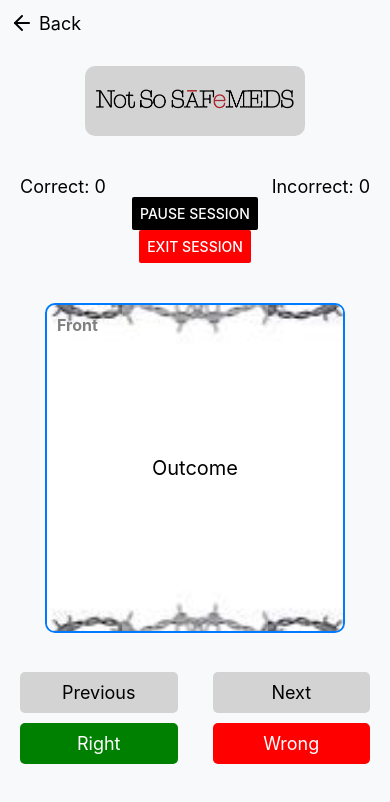
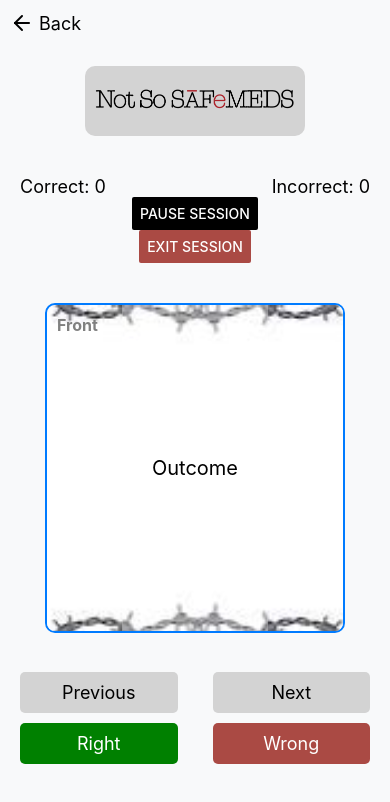
Before and after one commit to Jordan-Richards/Demo-Flash, a React Native app: screen /Flashcards in a window 390 px wide. Shown: the top 802 px of the page. Built offline with nearby package versions, Linux system fonts and the light colour scheme.

Commit message:
chore: Update button colors in FlashcardScreen and PreviousSessionsScreen

```diff
--- a/src/Screens/FlashcardScreen.js
+++ b/src/Screens/FlashcardScreen.js
@@ -200,7 +200,7 @@ const FlashcardScreen = ({ route }) => {
         <Text style={[styles.scoreText, { color: theme.textColor }]}>Incorrect: {incorrectAnswers}</Text>
       </View>
       <Button title="Pause Session" onPress={handlePauseSession} color={isDarkMode ? 'white' : 'black'} />
-      <Button title="Exit Session" onPress={handleExitSession} color="red" />
+      <Button title="Exit Session" onPress={handleExitSession} color="#AA4A44" />
       <View style={styles.cardContainer}>
         {currentCard ? (
           <TouchableOpacity onPress={flipCard}>
@@ -230,7 +230,7 @@ const FlashcardScreen = ({ route }) => {
           <TouchableOpacity style={[styles.answerButton, styles.rightButton]} onPress={() => handleAnswer(true)}>
             <Text style={styles.answerButtonText}>Right</Text>
           </TouchableOpacity>
-          <TouchableOpacity style={[styles.answerButton, styles.wrongButton]} onPress={() => handleAnswer(false)}>
+          <TouchableOpacity style={[styles.answerButton, { backgroundColor: '#AA4A44' }]} onPress={() => handleAnswer(false)}>
             <Text style={styles.answerButtonText}>Wrong</Text>
           </TouchableOpacity>
         </View>
@@ -347,9 +347,6 @@ const styles = StyleSheet.create({
   rightButton: {
     backgroundColor: 'green',
   },
-  wrongButton: {
-    backgroundColor: 'red',
-  },
   answerButtonText: {
     color: 'white',
     fontSize: 18,
--- a/src/Screens/PreviousSessionsScreen.js
+++ b/src/Screens/PreviousSessionsScreen.js
@@ -36,7 +36,7 @@ const PreviousSessionsScreen = () => {
   };
 
   const renderSessionItem = ({ item }) => (
-    <View style={[styles.sessionItem, { borderColor: 'red' }]}>
+    <View style={[styles.sessionItem, { borderColor: '#AA4A44' }]}>
       <Text style={[styles.sessionText, { color: theme.textColor }]}>Category: {item.category}</Text>
       <Text style={[styles.sessionText, { color: theme.textColor }]}>Card Count: {item.cardCount}</Text>
       <Text style={[styles.sessionText, { color: theme.textColor }]}>Correct: {item.rightCount}</Text>
@@ -54,7 +54,7 @@ const PreviousSessionsScreen = () => {
       </TouchableOpacity>
 
       <Text style={[styles.title, { color: theme.textColor }]}>Previous Sessions</Text>
-      <TouchableOpacity style={[styles.clearAllButton, { backgroundColor: 'red' }]} onPress={clearAllSessions}>
+      <TouchableOpacity style={[styles.clearAllButton, { backgroundColor: '#AA4A44' }]} onPress={clearAllSessions}>
         <Text style={[styles.clearAllButtonText, { color: 'white' }]}>Clear All Sessions</Text>
       </TouchableOpacity>
       <FlatList
```
